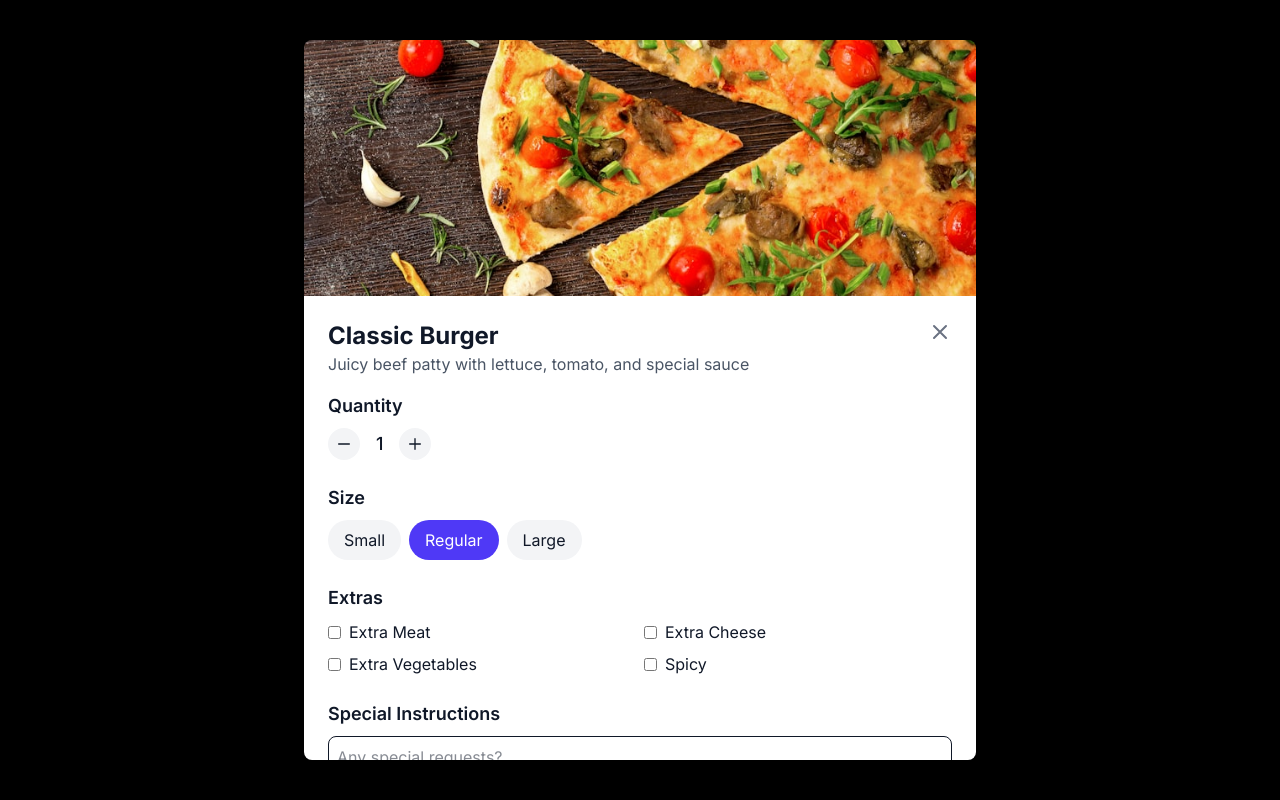
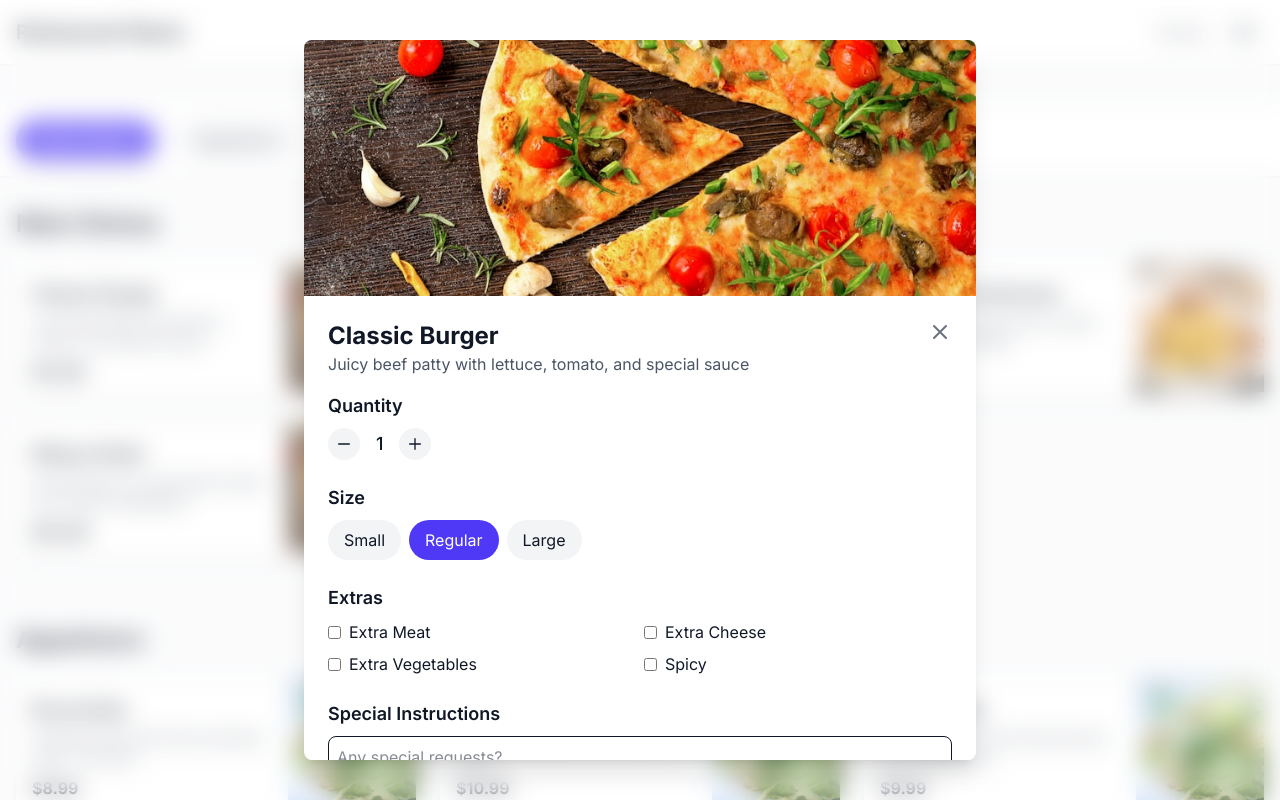
Before and after one commit to tqbao98/taptodine-customer, a Next.js app: page / in a window 1280 px wide. Both pictures are taken after a click on the element 216 px from the left and 332 px from the top of the page. Shown: the top 800 px of the page. Built offline with nearby package versions, Linux system fonts and the light colour scheme.

Commit message:
dish popup: change background to blur of main menu

```diff
--- a/src/components/DishModal.tsx
+++ b/src/components/DishModal.tsx
@@ -36,8 +36,8 @@ export default function DishModal({ dish, isOpen, onClose }: DishModalProps) {
   };
 
   return (
-    <div className="fixed inset-0 bg-black bg-opacity-50 z-50 flex items-center justify-center p-4">
-      <div className="bg-white rounded-lg max-w-2xl w-full max-h-[90vh] overflow-y-auto">
+    <div className="fixed inset-0 backdrop-blur-md bg-white/30 z-50 flex items-center justify-center p-4">
+      <div className="bg-white rounded-lg max-w-2xl w-full max-h-[90vh] overflow-y-auto shadow-xl">
         <div className="relative h-64 w-full">
           {isImageLoading && <LoadingSpinner />}
           <Image
```
